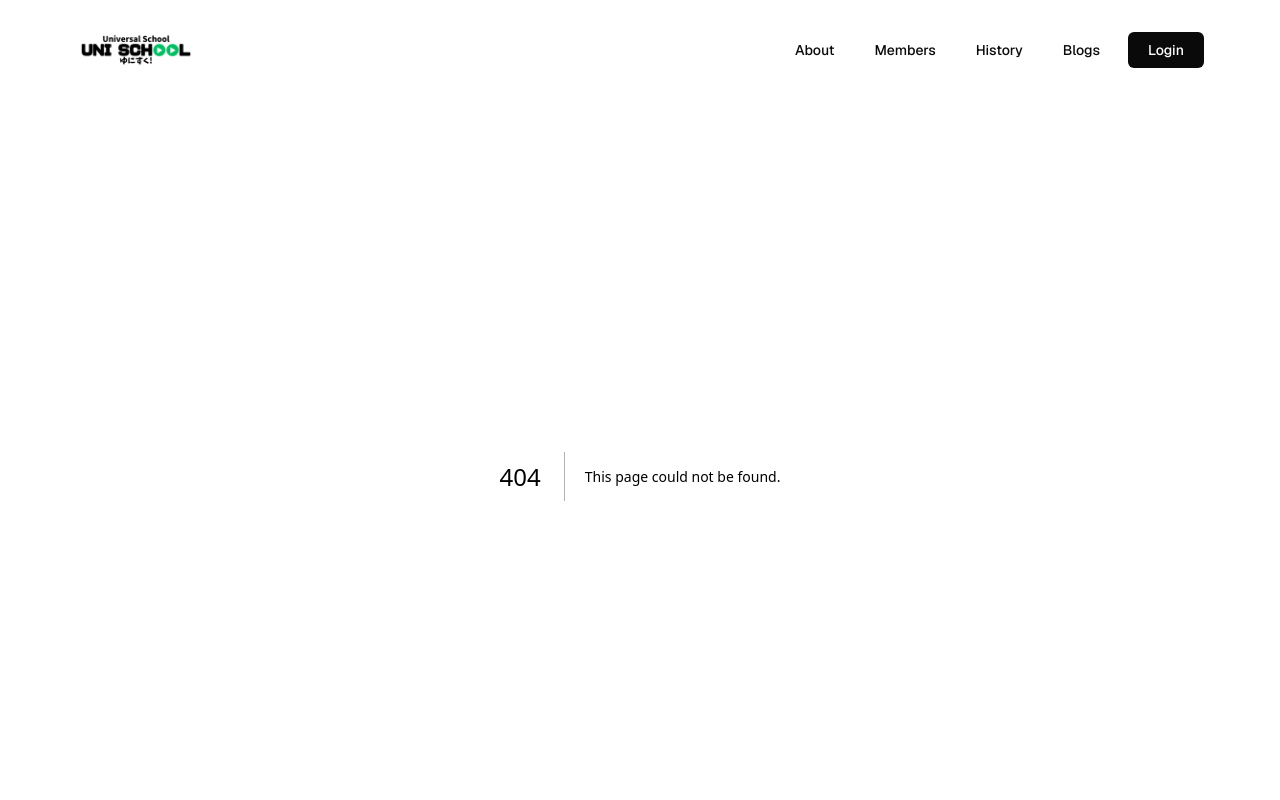
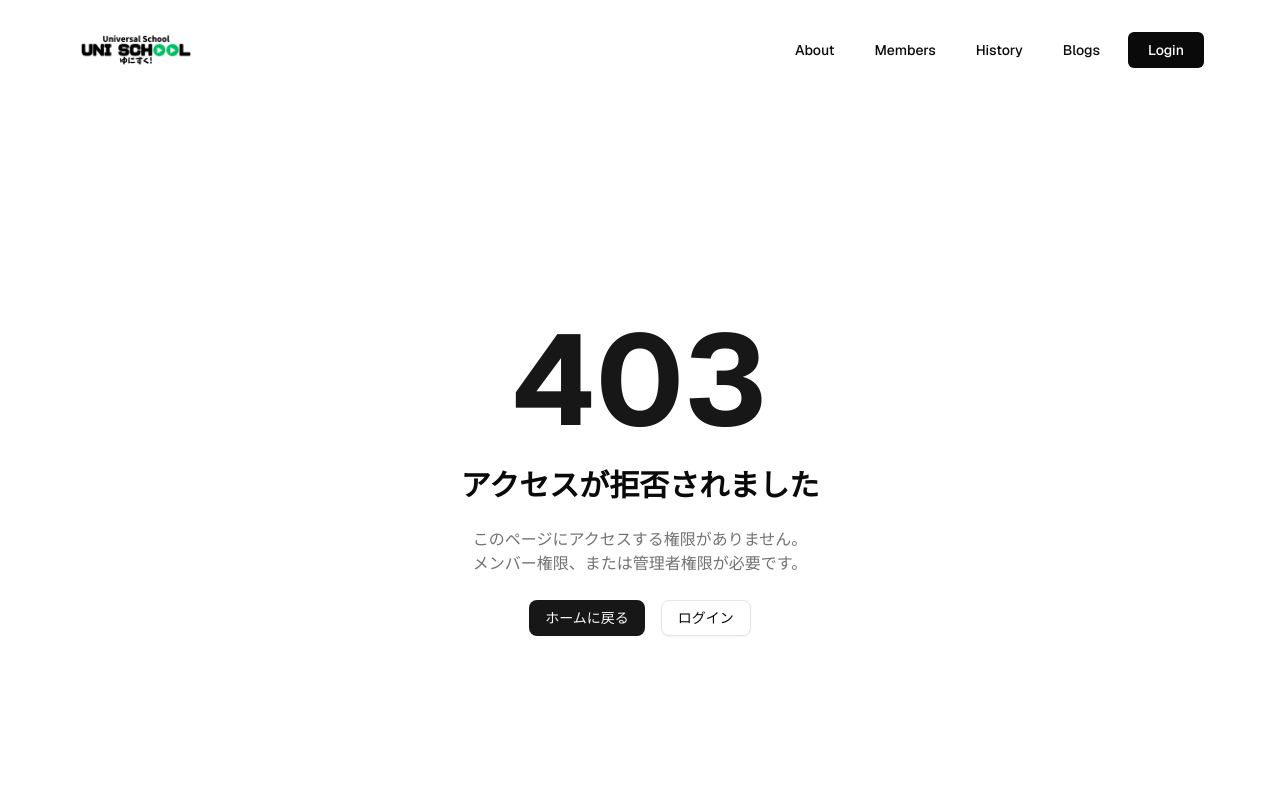
Before and after one commit to unischool-sg/official_site, a Next.js app: page /403 in a window 1280 px wide. Before the commit this address had no page. Shown: the top 800 px of the page. Built offline with nearby package versions, Linux system fonts and the light colour scheme.

Commit message:
Add: 403 page

```diff
--- /dev/null
+++ b/src/app/403/page.tsx
@@ -0,0 +1,27 @@
+import Link from "next/link";
+import { Button } from "@/components/ui/button";
+import { Container } from "@/components/ui/container";
+
+export default function ForbiddenPage() {
+	return (
+		<Container className="min-h-screen flex items-center justify-center">
+			<div className="text-center space-y-6">
+				<h1 className="text-9xl font-bold text-primary">403</h1>
+				<h2 className="text-3xl font-semibold">アクセスが拒否されました</h2>
+				<p className="text-muted-foreground max-w-md mx-auto">
+					このページにアクセスする権限がありません。
+					<br />
+					メンバー権限、または管理者権限が必要です。
+				</p>
+				<div className="flex gap-4 justify-center">
+					<Button asChild>
+						<Link href="/">ホームに戻る</Link>
+					</Button>
+					<Button variant="outline" asChild>
+						<Link href="/login">ログイン</Link>
+					</Button>
+				</div>
+			</div>
+		</Container>
+	);
+}
```
